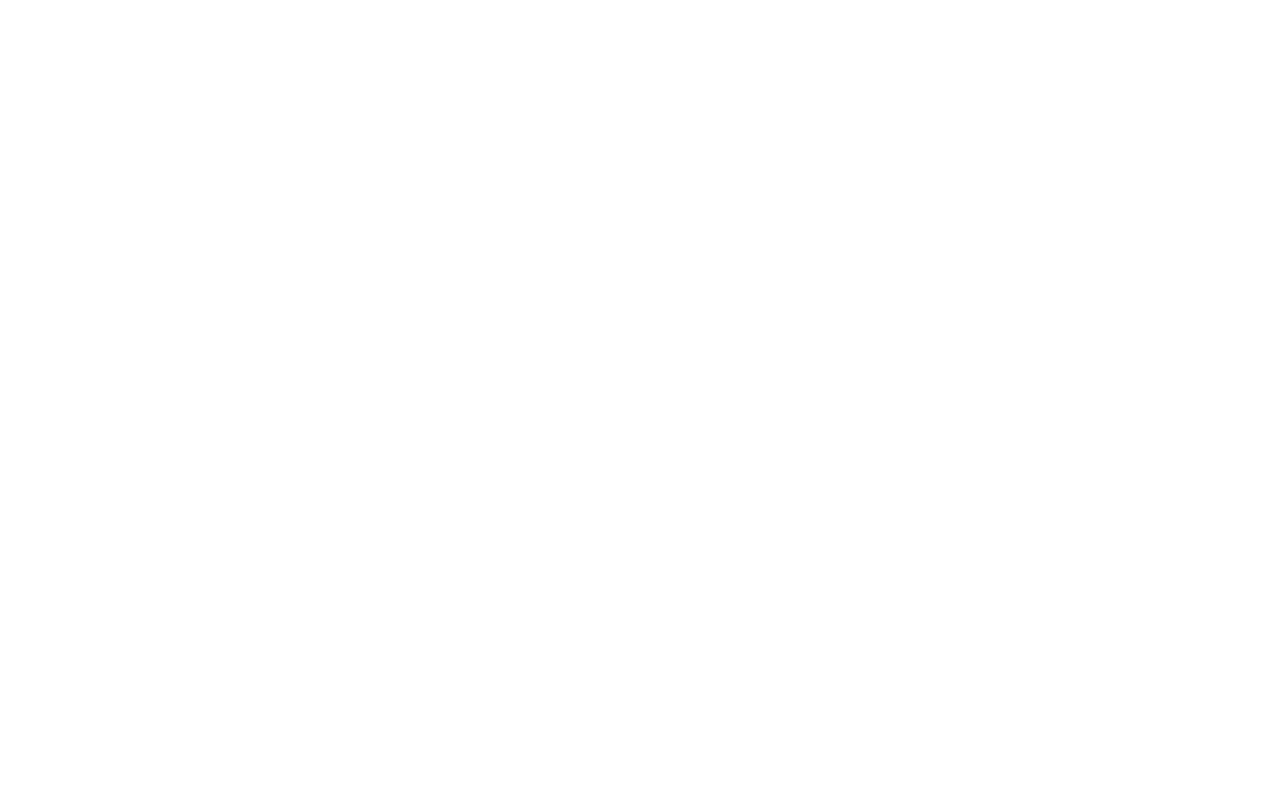
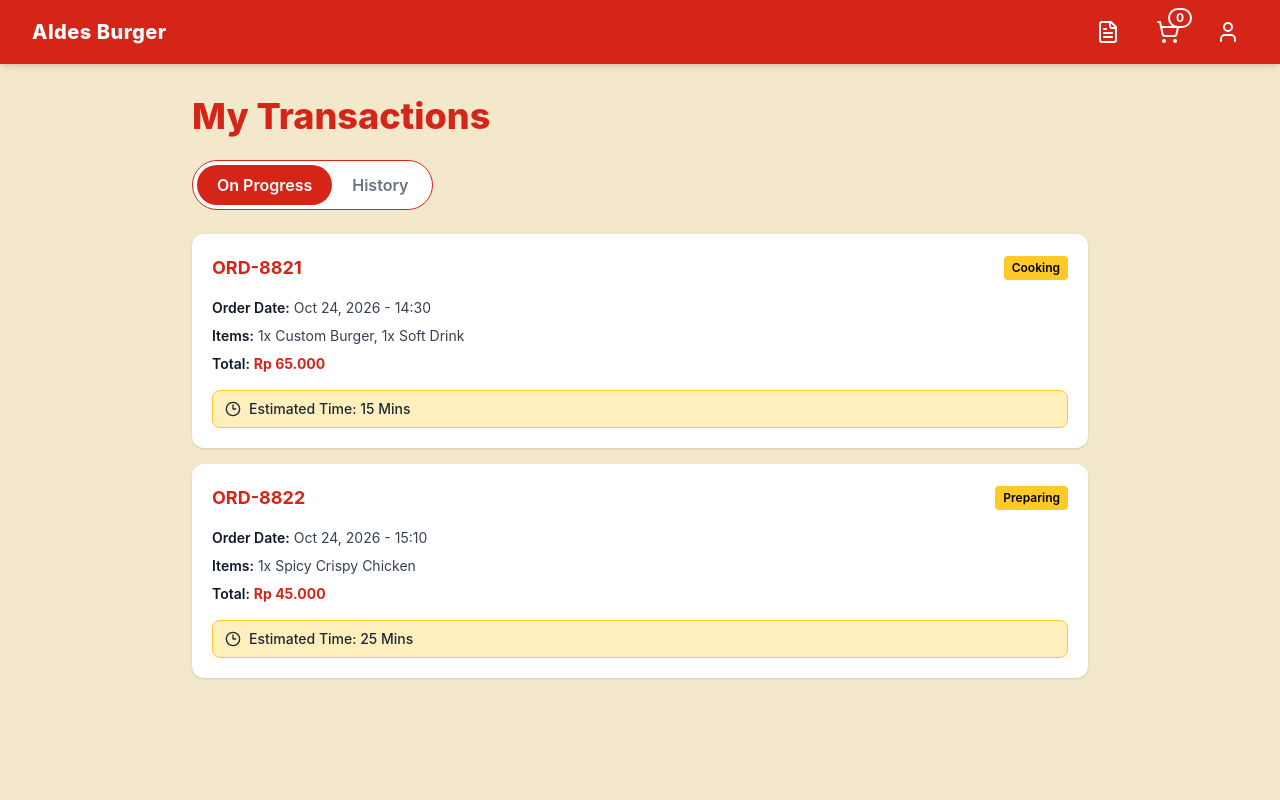
Before and after one commit to akbarekaputra01/aldes-burger, a React (Vite) app in the folder aldes-burger-frontend/: page /transactions in a window 1280 px wide. Before the commit this address had no page. Shown: the top 800 px of the page. Built offline with nearby package versions, Linux system fonts and the light colour scheme.

Commit message:
Wire transactions page route and topnav link

```diff
--- a/aldes-burger-frontend/src/App.jsx
+++ b/aldes-burger-frontend/src/App.jsx
@@ -4,6 +4,7 @@
 import { CartProvider } from './context/CartContext'
 import Home from './pages/Home'
 import Kitchen from './pages/Kitchen'
+import Transactions from './pages/Transactions'
 
 function App() {
   const [cartCount, setCartCount] = useState(0)
@@ -36,6 +37,7 @@
           <Route element={<Layout />}>
             <Route path="/" element={<Home />} />
             <Route path="/kitchen" element={<Kitchen />} />
+            <Route path="/transactions" element={<Transactions />} />
           </Route>
         </Routes>
       </BrowserRouter>
--- a/aldes-burger-frontend/src/components/Layout.jsx
+++ b/aldes-burger-frontend/src/components/Layout.jsx
@@ -1,5 +1,5 @@
 import { FileText, ShoppingCart, User } from 'lucide-react'
-import { Outlet } from 'react-router-dom'
+import { Link, Outlet } from 'react-router-dom'
 import { useCart } from '../context/CartContext'
 
 function Layout() {
@@ -11,9 +11,9 @@
         <div className="mx-auto flex w-full max-w-7xl items-center justify-between px-4 py-3 sm:px-6 lg:px-8">
           <h1 className="text-xl font-extrabold tracking-wide">Aldes Burger</h1>
           <div className="flex items-center gap-5">
-            <button className="rounded-xl p-2 transition hover:bg-white/10" aria-label="Transactions">
+            <Link to="/transactions" className="rounded-xl p-2 transition hover:bg-white/10" aria-label="Transactions">
               <FileText className="h-6 w-6" />
-            </button>
+            </Link>
             <button className="relative rounded-xl p-2 transition hover:bg-white/10" aria-label="Cart">
               <ShoppingCart className="h-6 w-6" />
               <span className="absolute -right-1 -top-1 rounded-xl border-2 border-white bg-aldesRed px-1.5 text-xs font-bold text-white">
--- /dev/null
+++ b/aldes-burger-frontend/src/pages/Transactions.jsx
@@ -0,0 +1,118 @@
+import { useState } from 'react'
+import { Clock3 } from 'lucide-react'
+
+function Transactions() {
+  const mockOnProgress = [
+    {
+      id: 'ORD-8821',
+      date: 'Oct 24, 2026 - 14:30',
+      total: 'Rp 65.000',
+      items: '1x Custom Burger, 1x Soft Drink',
+      status: 'Cooking',
+      eta: '15 Mins',
+    },
+    {
+      id: 'ORD-8822',
+      date: 'Oct 24, 2026 - 15:10',
+      total: 'Rp 45.000',
+      items: '1x Spicy Crispy Chicken',
+      status: 'Preparing',
+      eta: '25 Mins',
+    },
+  ]
+
+  const mockHistory = [
+    {
+      id: 'ORD-7710',
+      date: 'Oct 10, 2026 - 19:00',
+      total: 'Rp 115.000',
+      items: '2x Beef Burger - Double Patty, 1x French Fries',
+      status: 'Completed',
+    },
+    {
+      id: 'ORD-7605',
+      date: 'Sep 28, 2026 - 12:15',
+      total: 'Rp 50.000',
+      items: '1x Custom Burger (No Tomato), 1x Tea',
+      status: 'Completed',
+    },
+  ]
+
+  const [activeTab, setActiveTab] = useState('on_progress')
+  const currentOrders = activeTab === 'on_progress' ? mockOnProgress : mockHistory
+
+  return (
+    <div className="min-h-screen bg-aldesCream p-4 md:p-8">
+      <div className="mx-auto w-full max-w-4xl">
+        <h1 className="text-3xl font-extrabold text-aldesRed md:text-4xl">My Transactions</h1>
+
+        <div className="mt-6 inline-flex rounded-full border border-aldesRed bg-white p-1">
+          <button
+            type="button"
+            onClick={() => setActiveTab('on_progress')}
+            className={`rounded-full px-5 py-2 text-sm font-semibold transition-colors md:text-base ${
+              activeTab === 'on_progress' ? 'bg-aldesRed text-white' : 'text-gray-500 hover:text-aldesRed'
+            }`}
+          >
+            On Progress
+          </button>
+          <button
+            type="button"
+            onClick={() => setActiveTab('history')}
+            className={`rounded-full px-5 py-2 text-sm font-semibold transition-colors md:text-base ${
+              activeTab === 'history' ? 'bg-aldesRed text-white' : 'text-gray-500 hover:text-aldesRed'
+            }`}
+          >
+            History
+          </button>
+        </div>
+
+        <div className="mt-6 space-y-4">
+          {currentOrders.map((order) => (
+            <article key={order.id} className="rounded-xl bg-white p-5 shadow">
+              <header className="flex items-center justify-between gap-3">
+                <h2 className="text-lg font-bold text-aldesRed">{order.id}</h2>
+                {activeTab === 'on_progress' ? (
+                  <span className="rounded bg-aldesYellow px-2 py-1 text-xs font-semibold text-black">{order.status}</span>
+                ) : (
+                  <span className="rounded bg-green-100 px-2 py-1 text-xs font-semibold text-green-700">{order.status}</span>
+                )}
+              </header>
+
+              <div className="mt-4 space-y-2 text-sm text-gray-700">
+                <p>
+                  <span className="font-semibold text-gray-900">Order Date:</span> {order.date}
+                </p>
+                <p>
+                  <span className="font-semibold text-gray-900">Items:</span> {order.items}
+                </p>
+                <p>
+                  <span className="font-semibold text-gray-900">Total:</span>{' '}
+                  <span className="font-bold text-aldesRed">{order.total}</span>
+                </p>
+              </div>
+
+              {activeTab === 'on_progress' ? (
+                <footer className="mt-4 flex items-center gap-2 rounded-lg border border-aldesYellow bg-aldesYellow/30 px-3 py-2 text-sm font-medium text-gray-800">
+                  <Clock3 className="h-4 w-4" />
+                  <span>Estimated Time: {order.eta}</span>
+                </footer>
+              ) : (
+                <footer className="mt-4">
+                  <button
+                    type="button"
+                    className="rounded-lg border border-aldesRed px-4 py-2 font-semibold text-aldesRed transition-colors hover:bg-aldesRed hover:text-white"
+                  >
+                    Reorder
+                  </button>
+                </footer>
+              )}
+            </article>
+          ))}
+        </div>
+      </div>
+    </div>
+  )
+}
+
+export default Transactions
```
